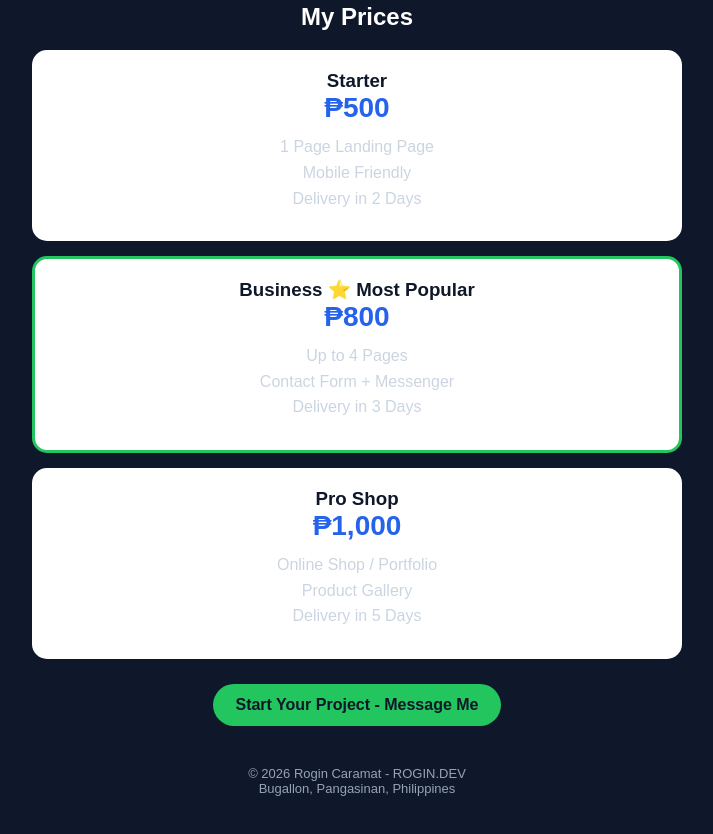
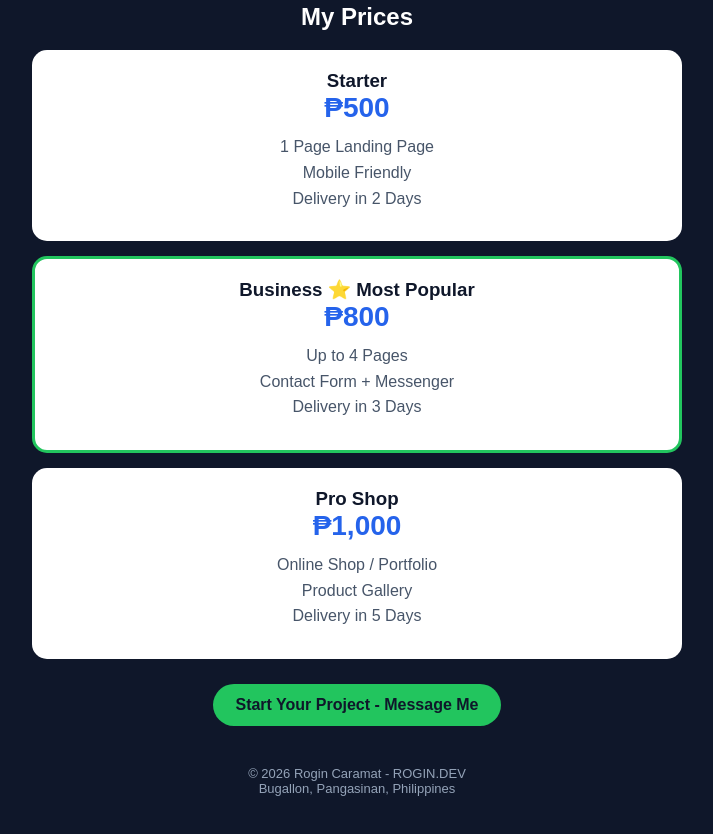
Before and after one commit to rogincaramat75-prog/rogincaramat75-prog.github.io, a plain HTML site: page index.html in a window 1280 px wide. Shown: the part 837-1671 px from the top of the page, without its empty margins (283-996 px from the left). Drawn offline with Linux system fonts and the light colour scheme.

Commit message:
Update index.html

```diff
--- a/index.html
+++ b/index.html
@@ -17,7 +17,7 @@ p{color:#cbd5e1;line-height:1.6;max-width:600px;margin:10px auto}
 .box h2{margin:0 0 10px}.box p{color:#475569;margin:0}
 .tag{display:inline-block;background:#dcfce7;color:#166534;padding:6px 12px;border-radius:20px;margin:5px;font-size:13px}
 .price{background:white;color:#0f172a;border-radius:15px;padding:20px;max-width:650px;margin:15px auto}
-.price h3{margin:0}.price b{font-size:28px;color:#2563eb}
+.price h3{margin:0}.price b{font-size:28px;color:#2563eb}.price p{color:#475569}
 footer{color:#94a3b8;font-size:13px;margin:30px 0}
 </style>
 </head>
```
